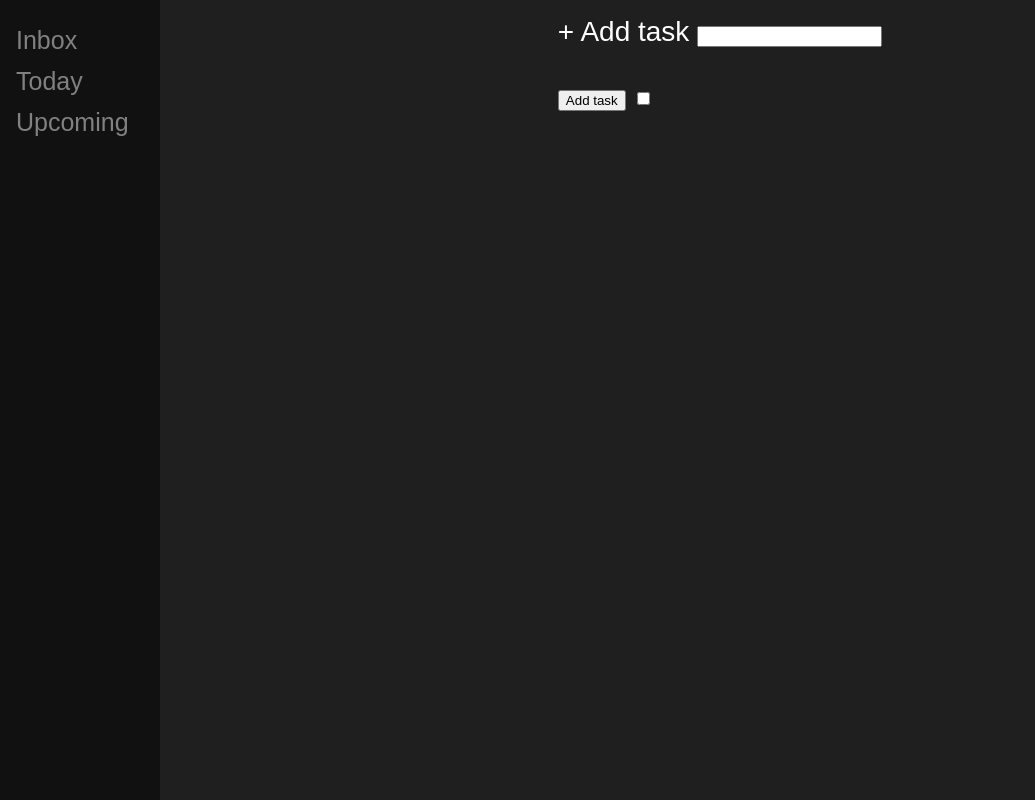
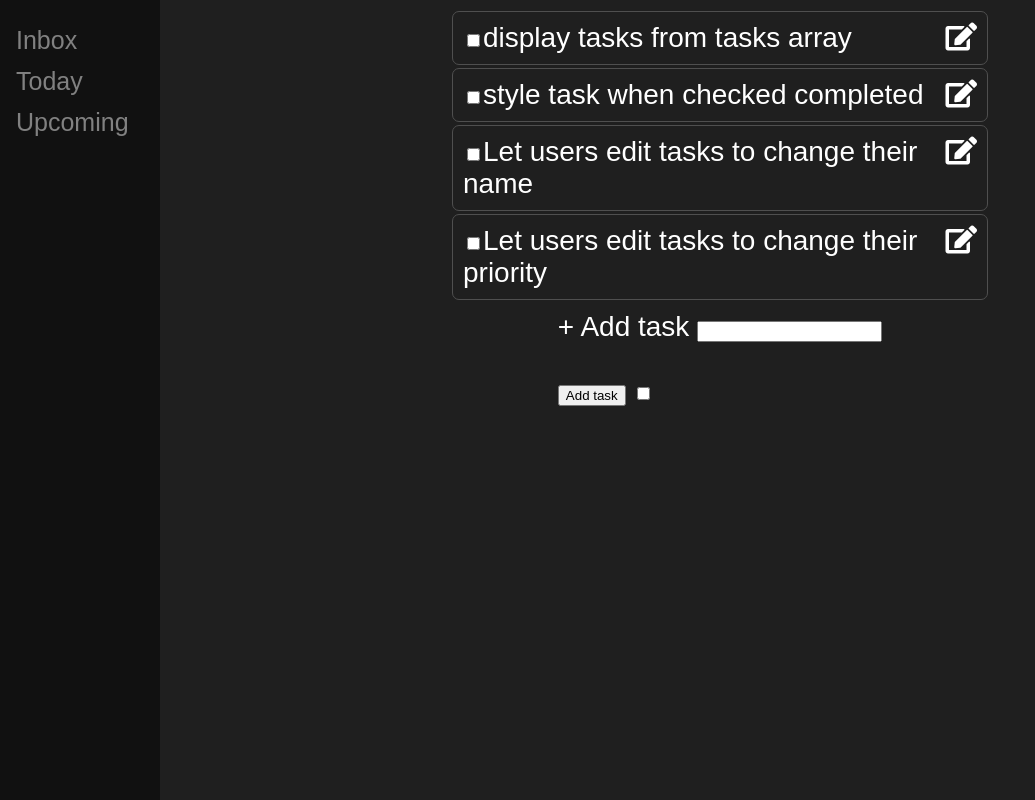
Before and after one commit to Curlos/Todo-List, a website built with webpack: page dist/index.html in a window 1280 px wide. Shown: the whole page, without its empty margins (0-1035 px from the left). Built offline with nearby package versions, Linux system fonts and the light colour scheme; a web font is replaced by a local one.

Commit message:
added edit button and some styling

```diff
--- a/src/index.js
+++ b/src/index.js
@@ -62,6 +62,7 @@ const addTask = (event) => {
     taskInput.value = ''
 
     displayAllTasks()
+    console.log(allTasks)
 }
 
 // DOM manipulation for displaying a newly added task
@@ -73,9 +74,23 @@ const displayNewTask = (taskName) => {
     checkBoxInput.setAttribute('type', 'checkbox')
     checkBoxInput.addEventListener('click', toggleCompleteTask)
 
+    const editIcon = document.createElement('i')
+    editIcon.classList.add('fas')
+    editIcon.classList.add('fa-edit')
+
+    const taskLeftSide = document.createElement('span')
+    taskLeftSide.classList.add('taskLeftSide')
+
+    const taskRightSide = document.createElement('span')
+    taskRightSide.classList.add('taskRightSide')
+
+    taskLeftSide.append(checkBoxInput)
+    taskLeftSide.append(taskNameText)
+    taskRightSide.append(editIcon)
+
     newTaskElem.classList.add('taskItem')
-    newTaskElem.append(checkBoxInput)
-    newTaskElem.append(taskNameText)
+    newTaskElem.append(taskLeftSide)
+    newTaskElem.append(taskRightSide)
     taskItemList.append(newTaskElem)
 
 }
@@ -95,6 +110,17 @@ const displayAllTasks = () => {
     }
 }
 
+const generateTestTasks = () => {
+    const testTasks = ['display tasks from tasks array', 'style task when checked completed', 'Let users edit tasks to change their name', 'Let users edit tasks to change their priority']
+
+    for (let testTask of testTasks) {
+        const taskItem = new TodoItem(testTask)
+        allTasks.push(taskItem)
+        displayNewTask(testTask)
+        allTasks.push(taskItem)
+    }
+}
+
 const simpleTask = new TodoItem('title', false)
 console.log(simpleTask.getName())
 simpleTask.setName('newName bois')
@@ -105,4 +131,4 @@ console.log(simpleTask)
 
 taskInput.addEventListener('submit', addTask)
 addTaskButton.addEventListener('click', addTask)
-displayAllTasks()
+generateTestTasks()
```
Also changed, not shown: dist/index.html, dist/main.js, dist/style.css.
